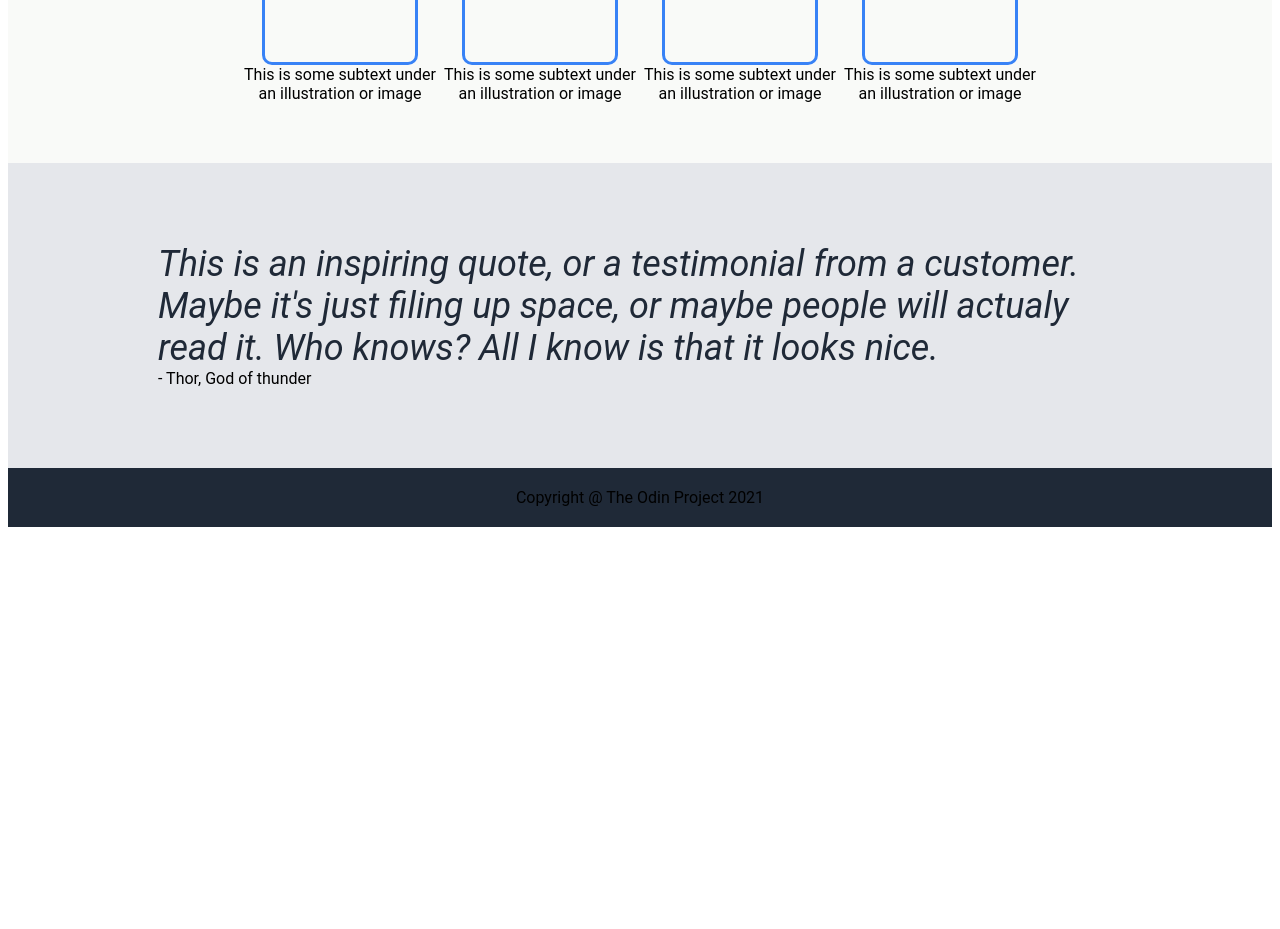
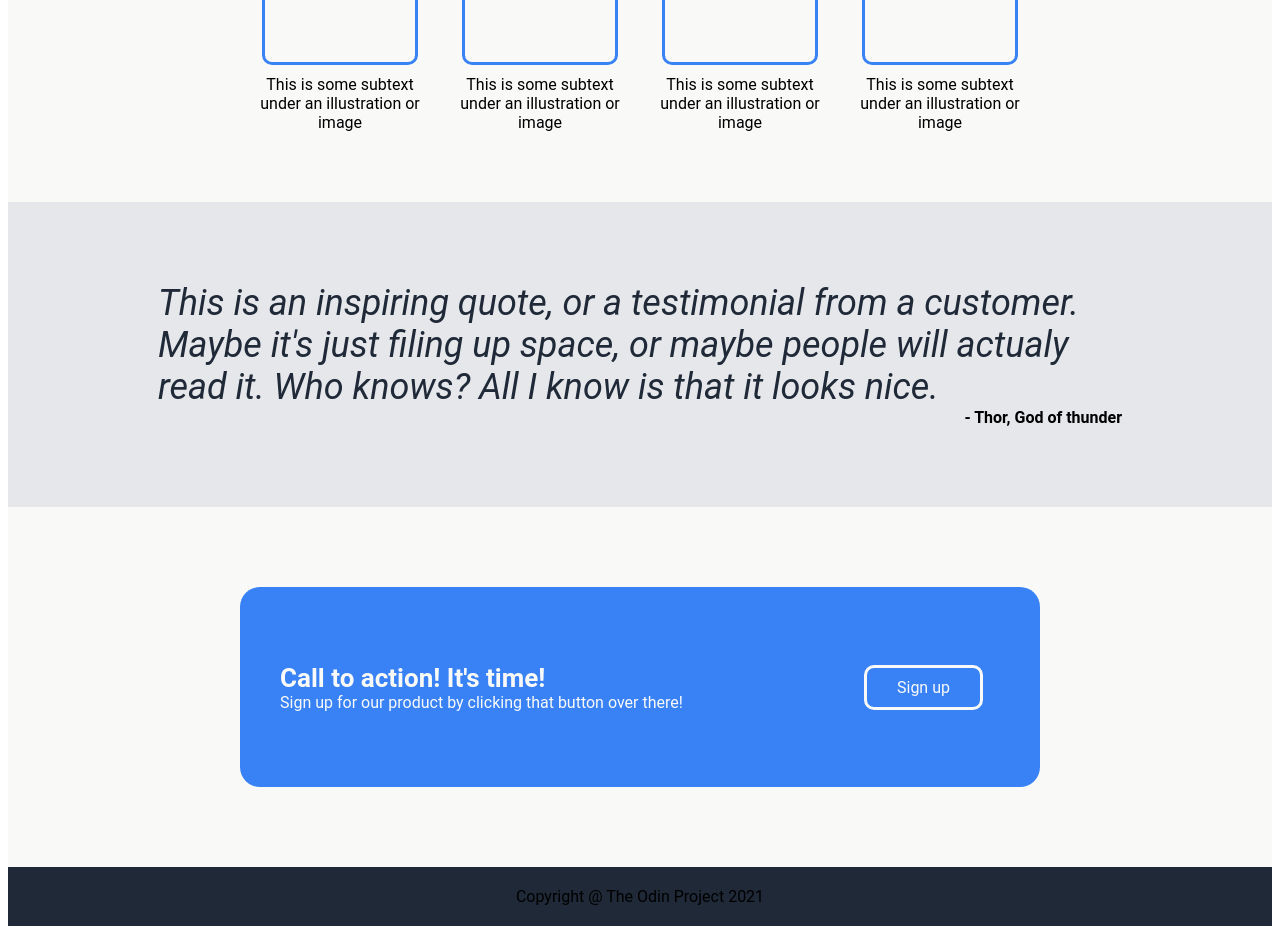
Before and after one commit to Kurosandrzej95/Landing-page-The-Odin-project, a plain HTML site: page index.html in a window 1280 px wide. Shown: the part 735-1664 px from the top of the page. Before the commit the page ends 1270 px from the top, so only its background shows below. Drawn offline with Linux system fonts and the light colour scheme.

Commit message:
done the project. Might need few tweaks

```diff
--- a/index.html
+++ b/index.html
@@ -34,24 +34,36 @@
         <div class="images">
             <div class="image">
                 <div class="image-border"><img src="" alt="image"></div>
-                This is some subtext under an illustration or image</div>
+                <div class="image-subtext">This is some subtext under an illustration or image</div></div>
             <div class="image">
                 <div class="image-border"><img src="" alt="image"></div>
-                This is some subtext under an illustration or image</div>
+                <div class="image-subtext">This is some subtext under an illustration or image</div></div>
             <div class="image">
                 <div class="image-border"><img src="" alt="image"></div>
-                This is some subtext under an illustration or image</div>
+                <div class="image-subtext">This is some subtext under an illustration or image</div></div>
             <div class="image">
                 <div class="image-border"><img src="" alt="image"></div>
-                This is some subtext under an illustration or image</div>
+                <div class="image-subtext">This is some subtext under an illustration or image</div></div>
         </div>
     </div>
     <div class="box3">
         <div class="text3">This is an inspiring quote, or a testimonial from a customer.
         Maybe it's just filing up space, or maybe people will actualy read it.
         Who knows? All I know is that it looks nice. </div>
-        <div class="">- Thor, God of thunder </div>
+        <div class="text4">- Thor, God of thunder </div>
 
+    </div>
+
+    <div class="box4">
+        <div class="Call-to-action-">
+            <div class="left2">
+                <div class="Main-text2">Call to action! It's time!</div>
+                <div class="subtext2">Sign up for our product by clicking that button over there!</div>
+            </div>
+            <div class="right2">
+                <div class="signup-button2">Sign up</div>
+            </div>
+        </div>
     </div>
 </body>
 <footer>Copyright @ The Odin Project 2021</footer>
```
